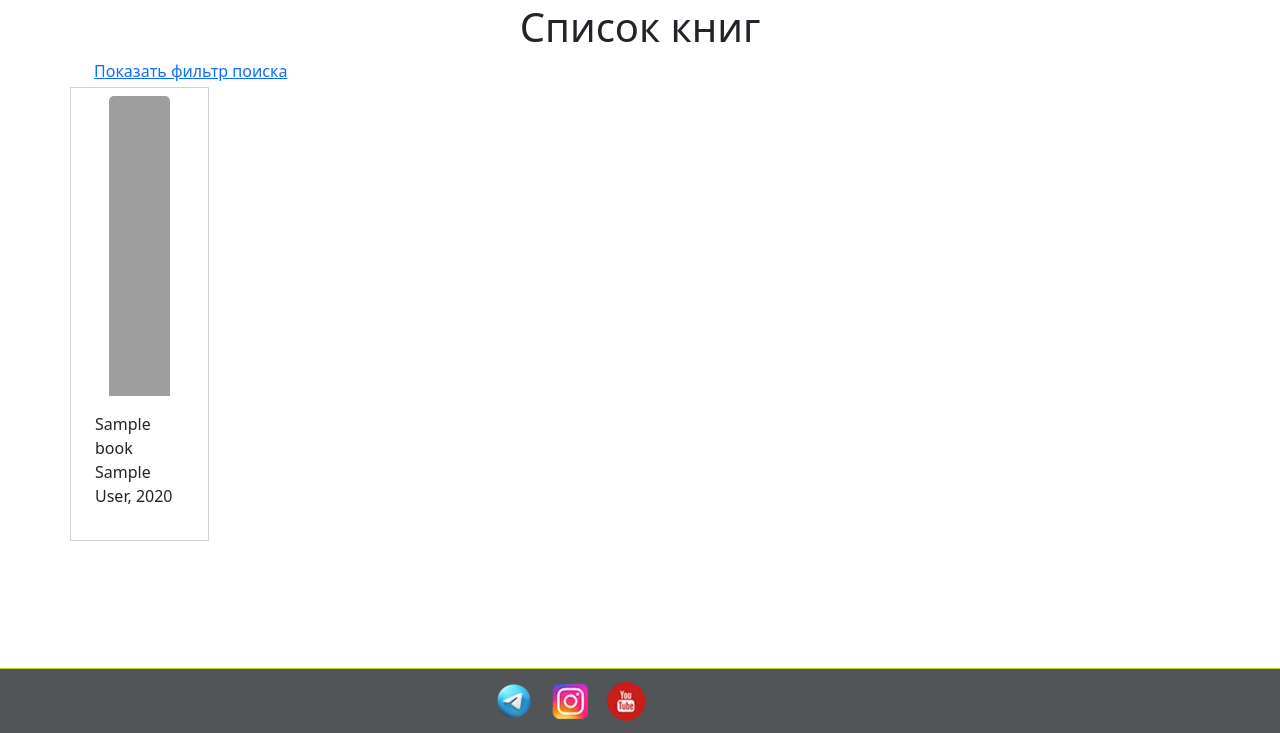
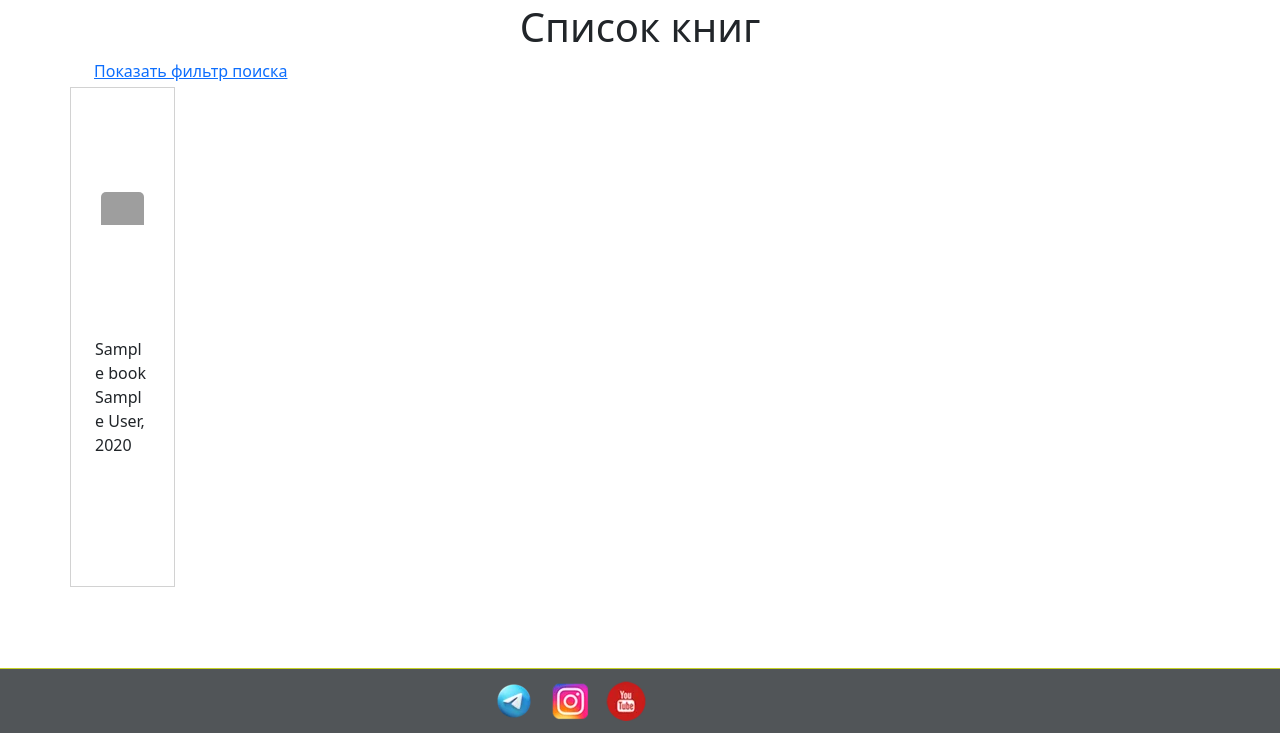
Before and after one commit to Sanch13/miran, a Django app: page /books/list-2/ in a window 1280 px wide. Shown: the part 67-800 px from the top of the page. Run offline with Django 4.2, Linux system fonts and the light colour scheme; tables that the repository leaves empty hold one stand-in row (values such as "Sample post"); parts of the project's set-up code (start-up, migrations or seed data) failed here and were passed over; some libraries are stand-ins or nearby versions; grey boxes are pictures that could not be loaded.

Commit message:
display book cards

```diff
--- a/miran/books/templates/books/book_list_card.html
+++ b/miran/books/templates/books/book_list_card.html
@@ -75,39 +75,11 @@
     </div>
 </div>
 
-<!--<div class="container-fluid">-->
-<!--    <div class="row row-cols-1 row-cols-md-2 row-cols-lg-3 g-4">-->
-<!--        {% for book in books %}-->
-<!--        <div class="col-12 col-md-6 col-lg-4">-->
-<!--        <div class="card border-success mb-3">-->
-<!--            <div class="card-header bg-transparent border-success">{{ forloop.counter }}</div>-->
-<!--            <img src="{{ book.qr_code.url }}"-->
-<!--                 class="card-img-top"-->
-<!--                  width="100"-->
-<!--                  height="100"-->
-<!--                  style="max-width: 100%;"-->
-<!--                 alt="...">-->
-<!--            <div class="card-body">-->
-<!--                <h5 class="card-title">{{ book.title }}</h5>-->
-<!--                <h5 class="card-title">{{ book.author }}</h5>-->
-<!--                <p class="card-text">Это более широкая карточка с вспомогательным текстом ниже в-->
-<!--                    качестве естественного перехода к дополнительному контенту. Этот контент немного-->
-<!--                    длиннее.</p>-->
-<!--                <p class="card-text"><small class="text-muted">Последнее обновление 3 мин. назад</small>-->
-<!--                </p>-->
-<!--            </div>-->
-<!--        </div>-->
-<!--        </div>-->
-<!--        {% endfor %}-->
-<!--    </div>-->
-<!--</div>-->
-
-
 <div class="card-group">
-    <div class="row row-cols-1 row-cols-md-2 row-cols-lg-3">
+    <div class="row row-cols-1 row-cols-md-2 row-cols-lg-3 row-cols-xl-4">
     {% for book in books%}
-        <div class="card card-book p-2">
-            <div class="card-image" style="text-align: center;">
+        <div class="card card-book p-2 col-6 col-md-4 col-lg-3">
+            <div class="card-image">
                 <img src="/media/{{ book.label }}"
                  class="card-img-top w-50"
                  alt="..."
--- a/miran/static/css/main.css
+++ b/miran/static/css/main.css
@@ -66,31 +66,38 @@ main {
     --bs-table-color: #212529;
 }
 
-.card {
-    --bs-card-bg: rgba(241, 241, 235, 0.82);
+.card-group .card {
+    height: 500px;
+    /*width: 100%; */
+    display: flex;
+    flex-direction: column;
+    /*border: 1px solid #cc5555;*/
+    border-radius: 0px;
 }
 
-.card-book {
-    background-color: #ffffff;
-    border-radius: 0;
-    /*border: 1px solid #f80707;*/
+
+.card-group .card-book:hover {
+    box-shadow: 0 0 10px rgba(0, 0, 0, 0.3); /* Тень при наведении на всю область card-book */
+    border: 1px solid black;
 }
 
-.card-book:hover {
-    border: 1px solid #6e6b6b;
-    box-shadow: 0 0 12px rgba(196, 209, 38, 0.1);
+.card-group .card .card-image {
+    flex: 1; /* Занимает все доступное пространство внутри карточки */
+    display: flex;
+    align-items: center;
+    justify-content: center;
 }
 
-.card-image {
-    margin: 0 0 0 0;
-    height: 300px;
-
+.card-group .card .card-image img {
+    max-width: 100%;
+    max-height: 100%;
 }
 
-.card-img-top {
-    max-width: 100%;
-    height: 100%;
-    object-fit: cover;
+.card-group .card .card-body {
+    flex: 1; /* Занимает все доступное пространство внутри карточки */
+    display: flex;
+    flex-direction: column;
+    justify-content: space-between;
 }
 
 .btn-miran {
```
